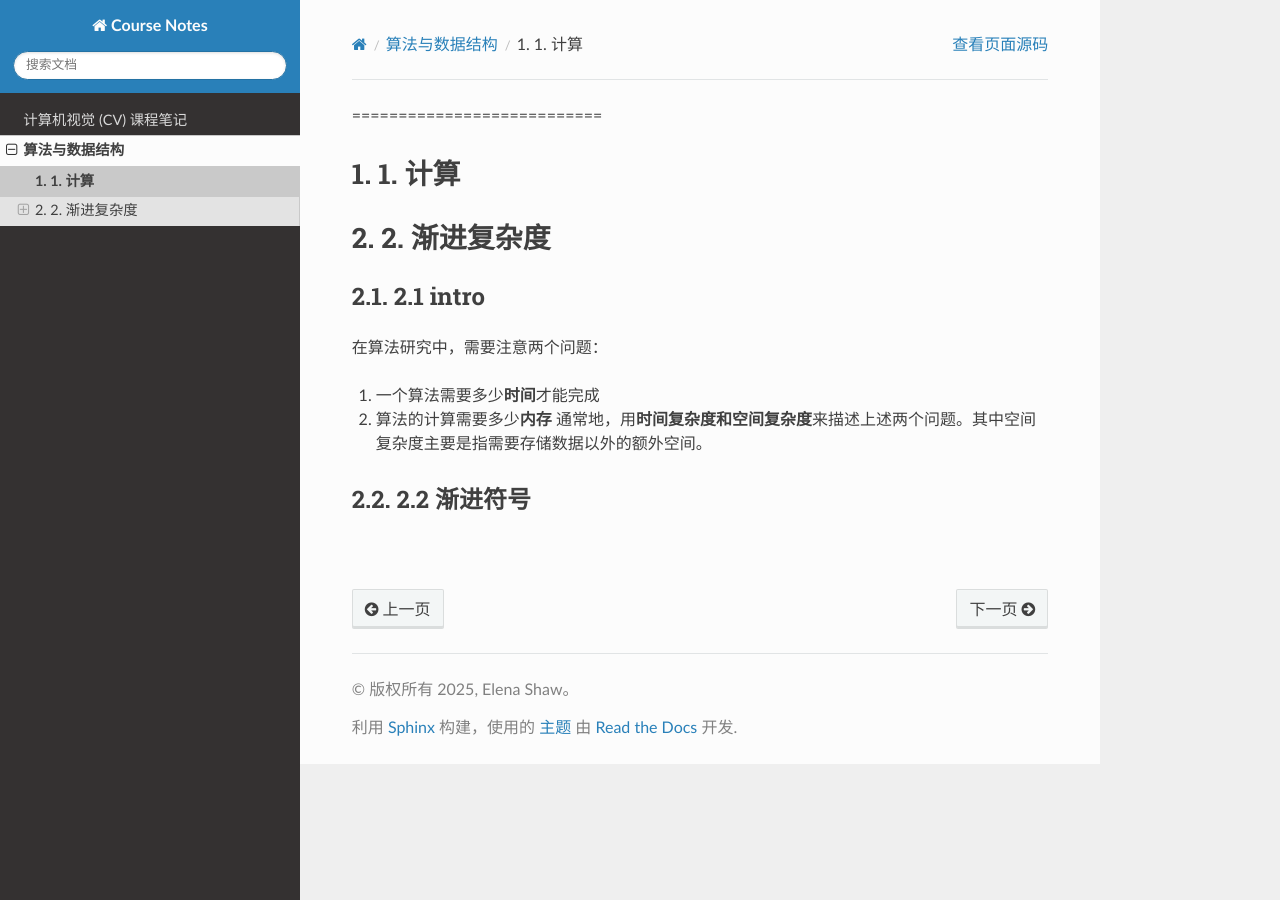
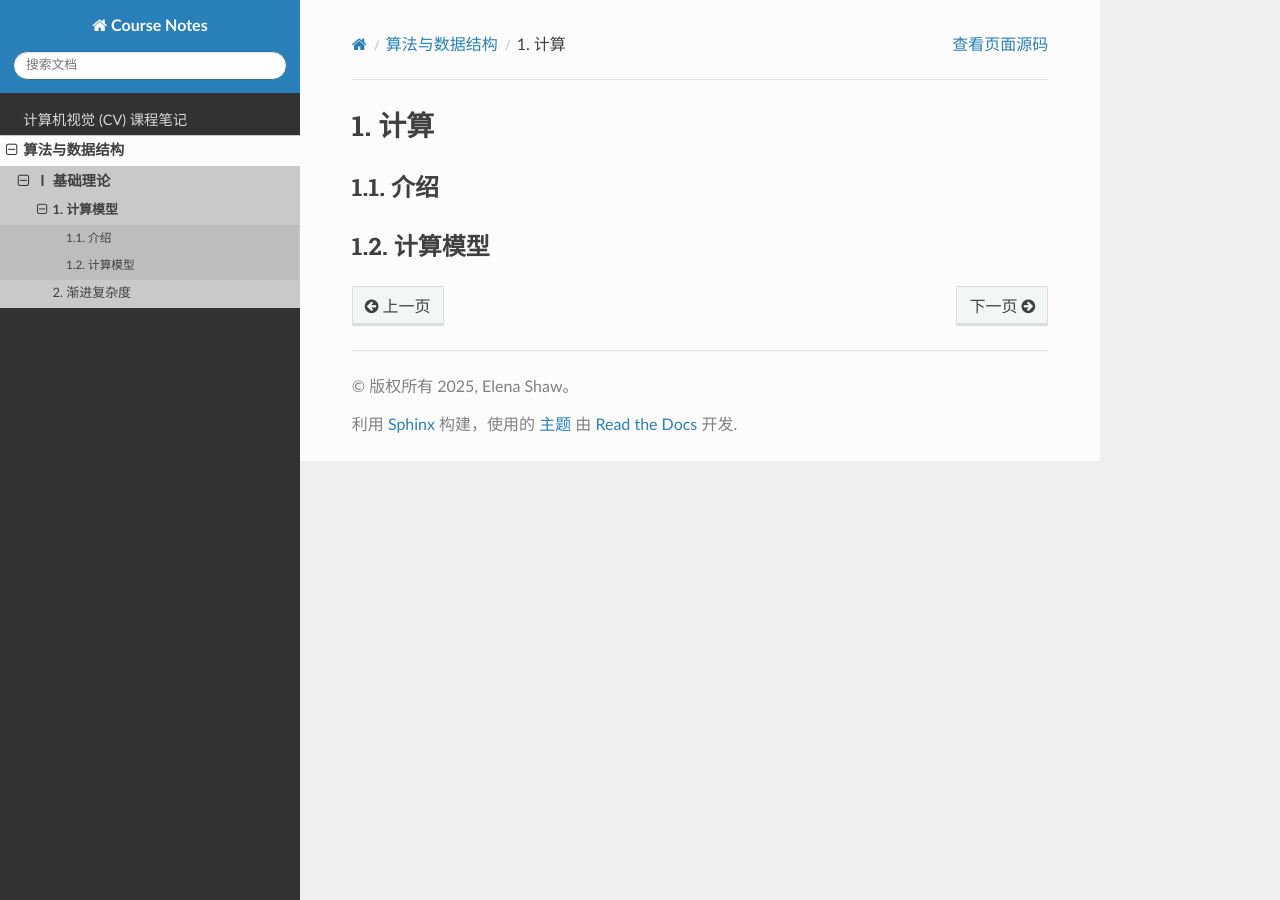
Before and after one commit to elenashaw/course, a Sphinx documentation site: the page built from source/CS/Algos/basic_theories/computation_models.md, in a window 1280 px wide. Built offline with Sphinx 7.4.7 and the Read the Docs theme 3.1.0, drawn with Linux system fonts in a browser that asks for light colours; pages that are not in the unit, such as notebooks, are missing from menus.

Commit message:
improved categories again...

````diff
--- a/source/CS/Algos/basic_theories/computation_models.md
+++ b/source/CS/Algos/basic_theories/computation_models.md
@@ -1,11 +1,3 @@
-===========================
-## 1. 计算
-## 2. 渐进复杂度
-### 2.1 intro
-在算法研究中，需要注意两个问题：
-1. 一个算法需要多少**时间**才能完成
-2. 算法的计算需要多少**内存**
-通常地，用**时间复杂度和空间复杂度**来描述上述两个问题。其中空间复杂度主要是指需要存储数据以外的额外空间。
-
-### 2.2 渐进符号
-####
+# 计算
+## 介绍
+## 计算模型
--- a/source/CS/Algos/index.md
+++ b/source/CS/Algos/index.md
@@ -2,10 +2,10 @@
 
 这是我的算法学习笔记，记录了各种 Algos 和 Data Structure 的基础理论。
 
+## Ⅰ 基础理论
+
 ```{toctree}
 :maxdepth: 2
-:numbered: 2
-:caption: Ⅰ 基础理论
-
+:numbered:
 计算模型 <basic_theories/computation_models>
 渐进复杂度 <basic_theories/asymptotic_complexity>
````
Also changed, not shown: source/CS/Algos/basic_theories/asymptotic_complexity.md (+8 -0 lines).
